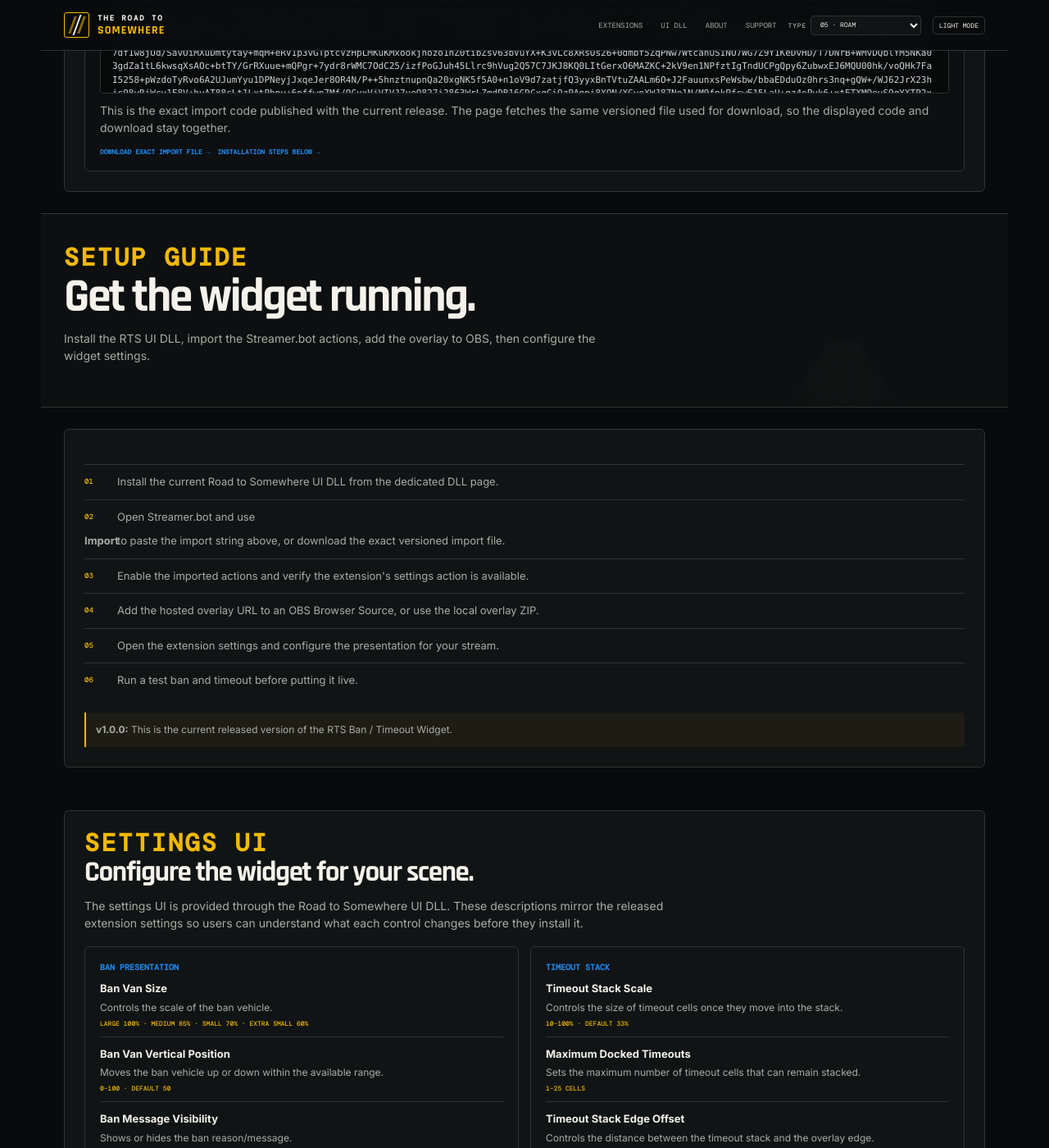
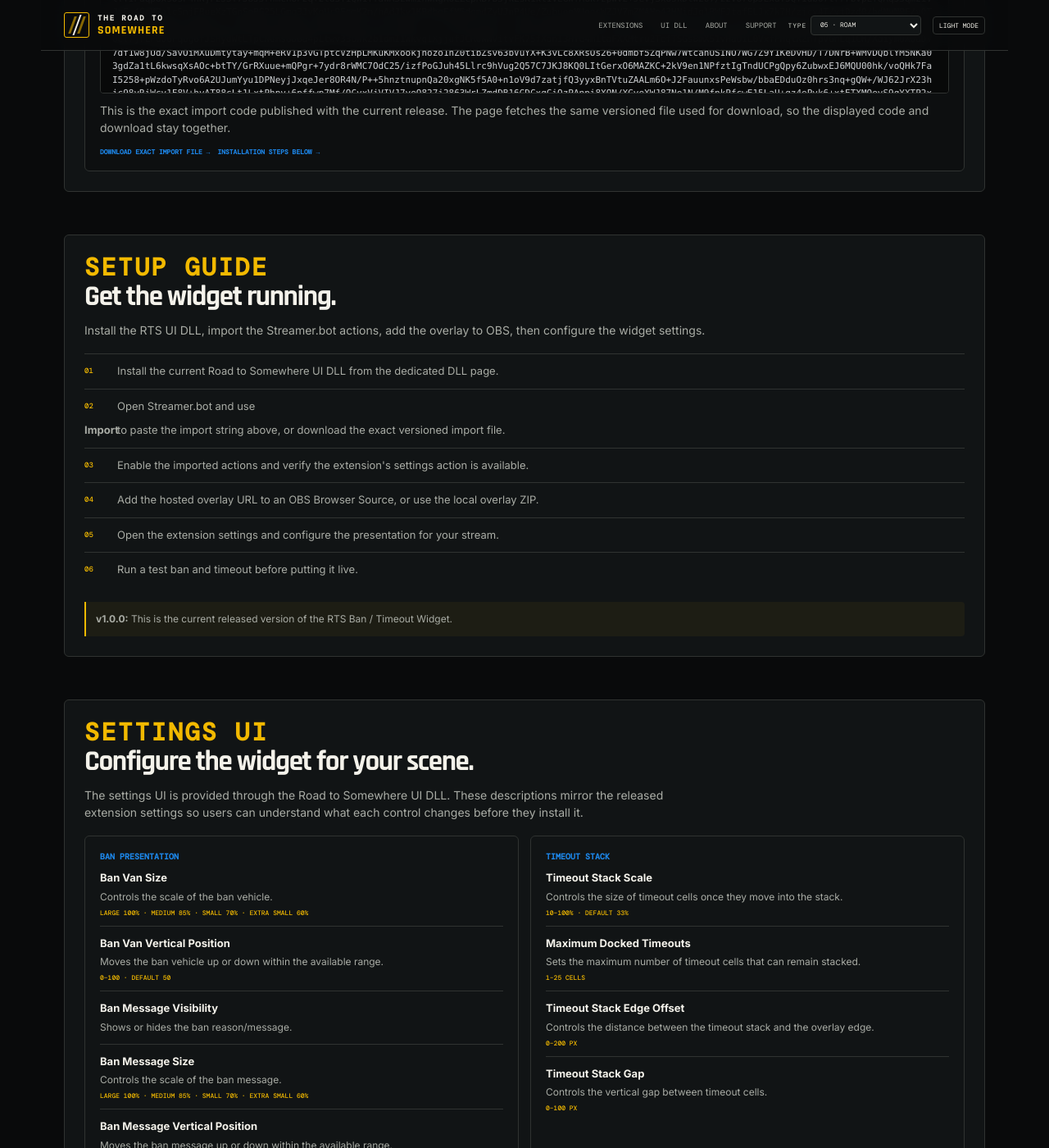
Before and after one commit to DizzyBHigh/road-to-somewhere, a Jekyll site: the page built from extensions/rts-ban-timeout-widget/index.html, in a window 1280 px wide and 1400 px high, scrolled down 1670 px. Shown: the whole window at 82% size. Built offline with Jekyll 4.4.1, drawn with Linux system fonts in a browser that asks for light colours.

Commit message:
Fix setup guide to use extension card

```diff
--- a/extensions/rts-ban-timeout-widget/index.html
+++ b/extensions/rts-ban-timeout-widget/index.html
@@ -13,9 +13,9 @@
     .extension-grid{max-width:var(--max);margin:auto;padding:26px 28px;display:grid;grid-template-columns:1.25fr .75fr;gap:22px}.extension-card{background:var(--panel);border:1px solid var(--line);border-radius:6px;padding:24px}.extension-card h2{font-family:var(--heading)!important;font-size:35px;line-height:.92;letter-spacing:-.04em;margin:5px 0 12px}.extension-card p{color:var(--muted);font-size:14px}.feature-list{display:grid;grid-template-columns:1fr 1fr;gap:10px;margin-top:18px}.feature{border:1px solid var(--line);border-radius:5px;padding:13px}.feature strong{display:block;font:600 10px var(--mono);text-transform:uppercase;margin-bottom:5px}.feature span{font-size:12px;color:var(--muted)}.feature:nth-child(1) strong{color:var(--accent)}.feature:nth-child(2) strong{color:#2d9cff}.feature:nth-child(3) strong{color:#63c878}.feature:nth-child(4) strong{color:#a77cff}
     .download-stack{display:flex;flex-direction:column;gap:9px;margin-top:18px}.secondary-button{display:flex;align-items:center;justify-content:space-between;padding:9px 13px;border:1px solid var(--line);border-radius:4px;font:600 9px var(--mono);text-transform:uppercase;color:var(--text)}.secondary-button:hover{border-color:var(--accent)}.dependency{margin-top:22px;border:1px solid var(--line);border-radius:6px;padding:18px;background:var(--panel2)}.dependency strong{display:block;font:600 9px var(--mono);text-transform:uppercase;color:var(--accent2);margin-bottom:6px}.dependency p{margin:0 0 10px}.dependency a{font:600 9px var(--mono);text-transform:uppercase;color:var(--accent2)}
     .import-box{margin-top:22px;padding:18px;border:1px solid var(--line);border-radius:6px;background:var(--panel2)}.import-header{display:flex;align-items:flex-start;justify-content:space-between;gap:12px;margin-bottom:12px}.import-header .section-kicker{margin:0}.copy-button{appearance:none;border:1px solid var(--line);background:var(--panel);color:var(--text);border-radius:4px;padding:8px 10px;font:600 9px var(--mono);text-transform:uppercase;cursor:pointer}.copy-button:hover{border-color:var(--accent);color:var(--accent)}.copy-button.copied{border-color:#63c878;color:#63c878}.import-meta{font:400 8px var(--mono);text-transform:uppercase;color:var(--muted);margin-bottom:10px}.import-code{margin:0;max-height:320px;overflow:auto;padding:14px;border:1px solid var(--line);border-radius:4px;background:#080909;color:#cfd2d5;font:11px/1.5 ui-monospace,SFMono-Regular,Menlo,Monaco,Consolas,monospace;white-space:pre-wrap;word-break:break-word}.import-help{font-size:12px;color:var(--muted);margin-top:10px}.import-links{display:flex;gap:9px;flex-wrap:wrap;margin-top:12px}.import-links a{font:600 8px var(--mono);text-transform:uppercase;color:var(--accent2)}
-    .setup-hero{max-width:var(--max);margin:auto;padding:38px 28px;border-top:1px solid var(--line);border-bottom:1px solid var(--line);background:var(--panel2);position:relative;overflow:hidden}.setup-hero:after{content:"";position:absolute;right:6%;bottom:-90px;width:260px;height:170px;background:linear-gradient(90deg,#0a0b0b,#181817 50%,#0a0b0b);clip-path:polygon(43% 0,57% 0,100% 100%,0 100%);opacity:.4}.setup-hero-content{position:relative;z-index:1;max-width:760px}.setup-hero h2{font-family:var(--heading)!important;font-size:clamp(38px,5vw,58px);line-height:.9;letter-spacing:-.045em;margin:7px 0 10px}.setup-hero p{max-width:680px;color:var(--muted);font-size:14px}.setup-section,.settings-section{max-width:var(--max);margin:auto;padding:26px 28px}.setup-title{font-family:var(--heading)!important;font-size:35px;line-height:.92;letter-spacing:-.04em;margin:0 0 12px}.settings-intro{color:var(--muted);font-size:14px;max-width:760px}.install-list{counter-reset:steps;list-style:none;padding:0;margin:18px 0}.install-list li{counter-increment:steps;display:grid;grid-template-columns:30px 1fr;gap:10px;padding:11px 0;border-top:1px solid var(--line);font-size:13px;color:var(--muted)}.install-list li:before{content:counter(steps,decimal-leading-zero);color:var(--accent);font:500 9px var(--mono);padding-top:3px}.note{padding:12px;border-left:2px solid var(--accent);border-radius:0 4px 4px 0;background:rgba(242,185,0,.05);font-size:12px;color:var(--muted);margin-top:16px}
+    .setup-section,.settings-section{max-width:var(--max);margin:auto;padding:26px 28px}.setup-title{font-family:var(--heading)!important;font-size:35px;line-height:.92;letter-spacing:-.04em;margin:0 0 12px}.settings-intro{color:var(--muted);font-size:14px;max-width:760px}.install-list{counter-reset:steps;list-style:none;padding:0;margin:18px 0}.install-list li{counter-increment:steps;display:grid;grid-template-columns:30px 1fr;gap:10px;padding:11px 0;border-top:1px solid var(--line);font-size:13px;color:var(--muted)}.install-list li:before{content:counter(steps,decimal-leading-zero);color:var(--accent);font:500 9px var(--mono);padding-top:3px}.note{padding:12px;border-left:2px solid var(--accent);border-radius:0 4px 4px 0;background:rgba(242,185,0,.05);font-size:12px;color:var(--muted);margin-top:16px}
     .settings-groups{display:grid;grid-template-columns:1fr 1fr;gap:14px;margin-top:18px}.settings-group{border:1px solid var(--line);border-radius:6px;background:var(--panel);padding:18px}.settings-group h3{font:600 10px var(--mono);text-transform:uppercase;color:var(--accent2);margin:0 0 10px}.setting-row{padding:11px 0;border-top:1px solid var(--line)}.setting-row:first-of-type{border-top:0;padding-top:0}.setting-row strong{display:block;font-size:13px;color:var(--text);margin-bottom:4px}.setting-row span{display:block;font-size:12px;color:var(--muted)}.setting-range{font:500 8px var(--mono);text-transform:uppercase;color:var(--accent);margin-top:5px}.meta-row{max-width:var(--max);margin:auto;padding:0 28px 30px;display:flex;justify-content:space-between;gap:20px;color:var(--muted);font:400 8px var(--mono);text-transform:uppercase}.meta-row a{color:var(--accent2)}.video-frame{margin-top:18px;border:1px solid var(--line);border-radius:6px;aspect-ratio:16/9;background:var(--panel2);display:grid;place-items:center;text-align:center;padding:25px}.video-frame strong{display:block;font:600 11px var(--mono);text-transform:uppercase;color:var(--accent)}.video-frame span{display:block;color:var(--muted);font-size:12px;margin-top:6px}
-    @media(max-width:760px){.extension-hero{padding:34px 20px 26px}.extension-road{right:-150px;opacity:.35}.extension-grid{padding:20px;grid-template-columns:1fr}.feature-list,.settings-groups{grid-template-columns:1fr}.settings-section,.setup-section,.setup-hero{padding-left:20px;padding-right:20px}.meta-row{padding:0 20px 25px;flex-direction:column}.import-header{flex-direction:column}.copy-button{width:100%}}
+    @media(max-width:760px){.extension-hero{padding:34px 20px 26px}.extension-road{right:-150px;opacity:.35}.extension-grid{padding:20px;grid-template-columns:1fr}.feature-list,.settings-groups{grid-template-columns:1fr}.settings-section,.setup-section{padding-left:20px;padding-right:20px}.meta-row{padding:0 20px 25px;flex-direction:column}.import-header{flex-direction:column}.copy-button{width:100%}}
   </style>
 </head>
 <body>
@@ -82,16 +82,11 @@
     </article>
   </section>
 
-  <section class="setup-hero" id="install">
-    <div class="setup-hero-content">
+  <section class="setup-section" id="install">
+    <article class="extension-card">
       <div class="section-kicker">SETUP GUIDE</div>
       <h2>Get the widget running.</h2>
       <p>Install the RTS UI DLL, import the Streamer.bot actions, add the overlay to OBS, then configure the widget settings.</p>
-    </div>
-  </section>
-
-  <section class="setup-section" id="install-guide">
-    <article class="extension-card">
       <ol class="install-list">
         <li>Install the current Road to Somewhere UI DLL from the dedicated DLL page.</li>
         <li>Open Streamer.bot and use <strong>Import</strong> to paste the import string above, or download the exact versioned import file.</li>
```
